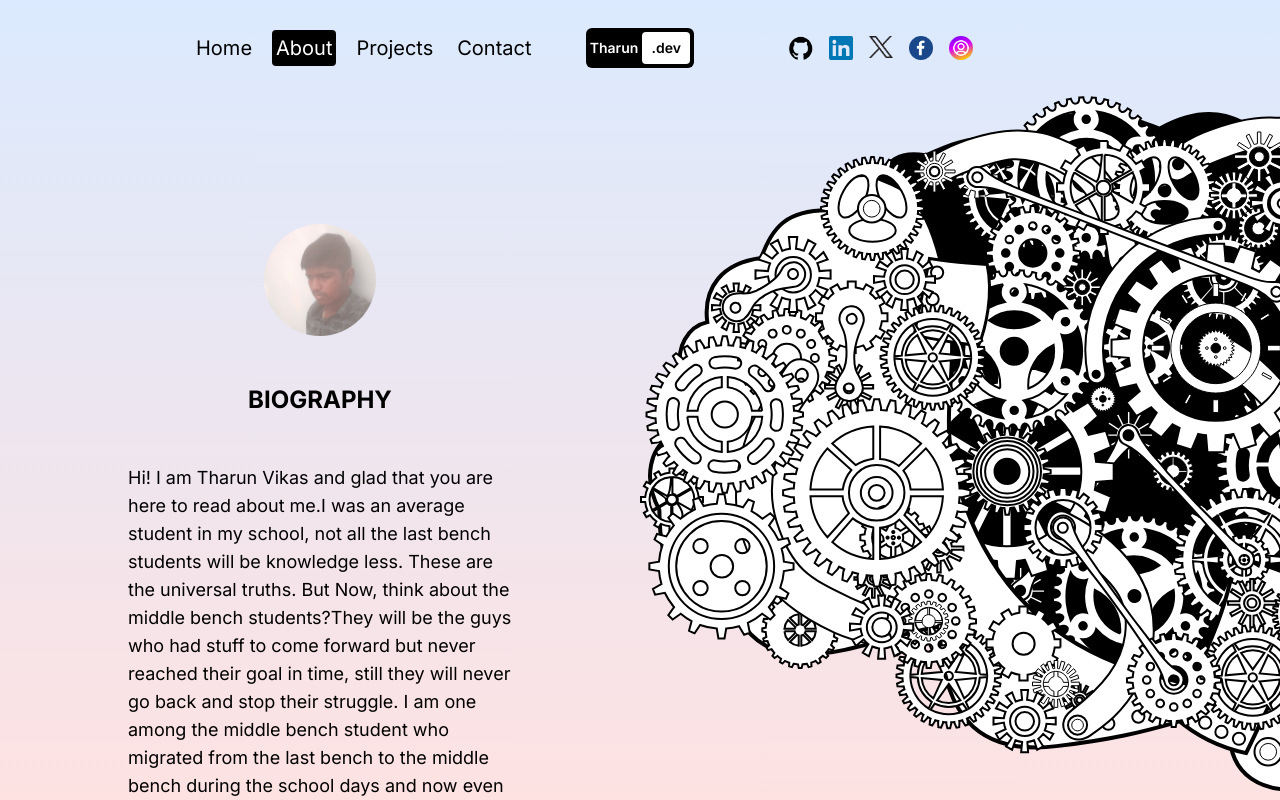
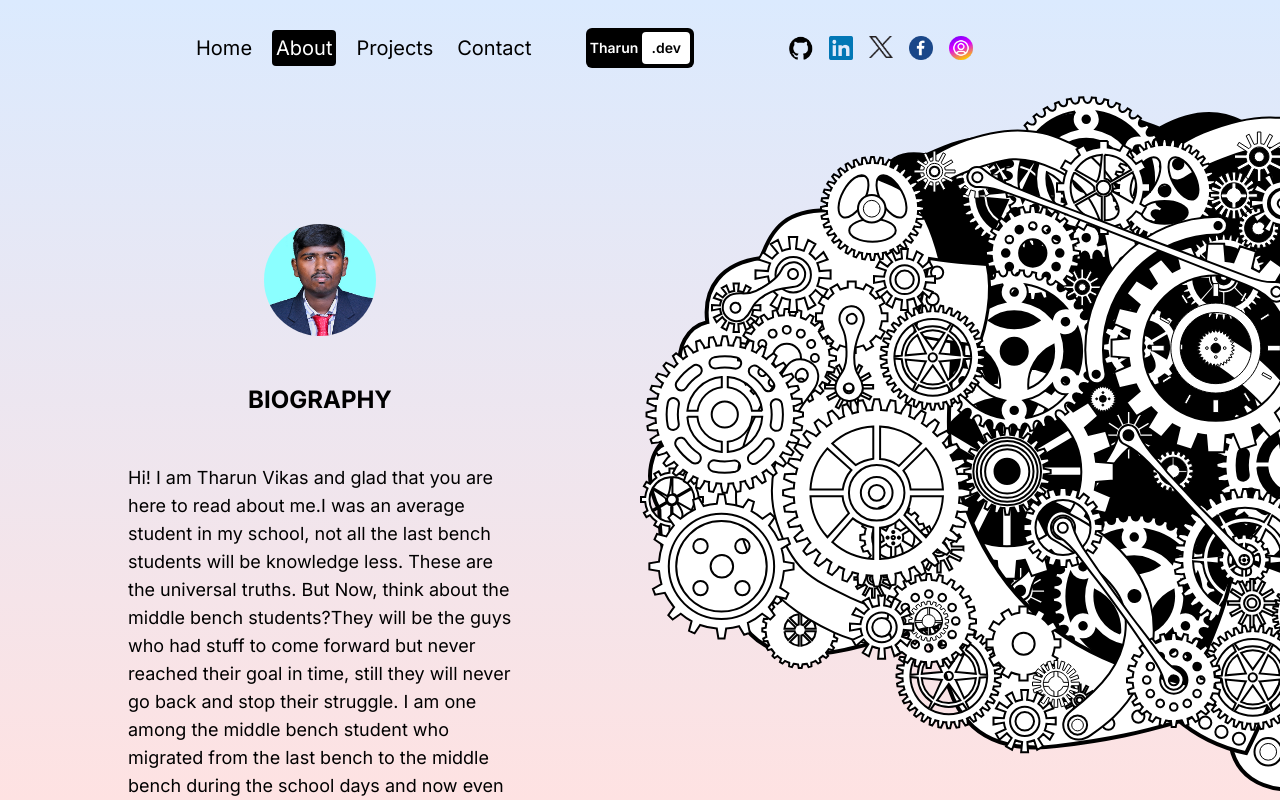
Before and after one commit to Tharunvikas55/Portfolio-version-2, a Next.js app: page /about in a window 1280 px wide. Built offline with nearby package versions, Linux system fonts and the light colour scheme.

Commit message:
Update page.jsx

```diff
--- a/src/app/about/page.jsx
+++ b/src/app/about/page.jsx
@@ -31,7 +31,7 @@ const AboutPage = () => {
           <div className="flex flex-col gap-12 items-center justify-center">
             {/* BIOGRAPHY IMAGE */}
             <Image
-              src="/my.jpg"
+              src="/20ISR055.jpg"
               alt=""
               width={112}
               height={112}
```
